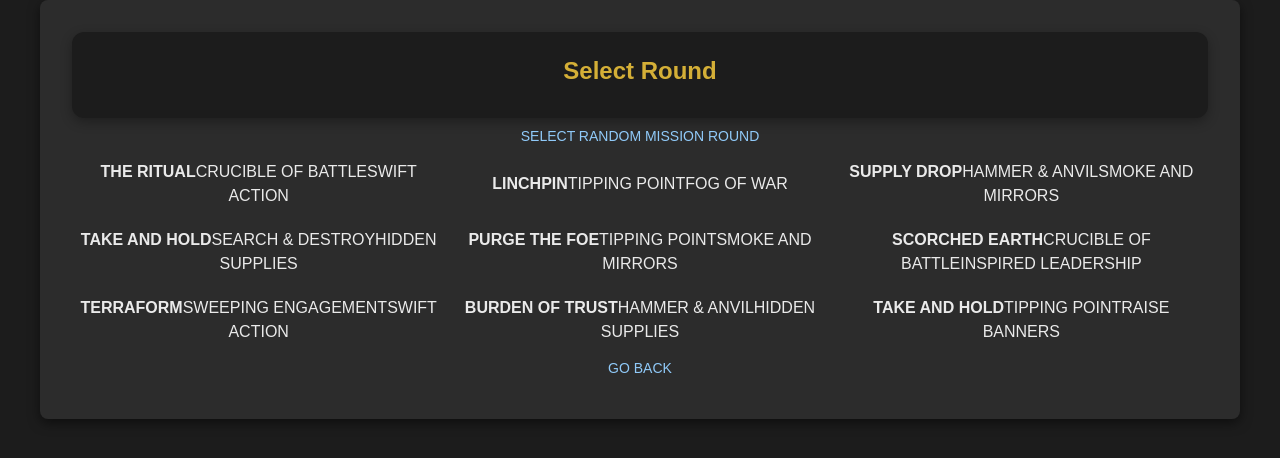
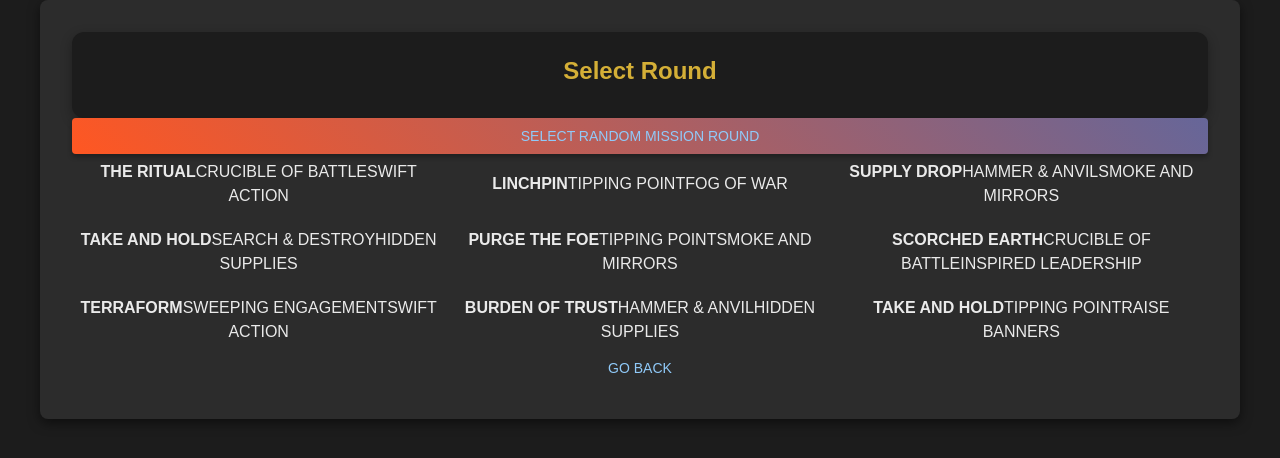
Before and after one commit to JacLopHer/mission-selector-app, a React (Create React App) app: page /select-mission in a window 1280 px wide. Shown: the top 458 px of the page. Built offline with nearby package versions, Linux system fonts and the light colour scheme.

Commit message:
working sass

```diff
--- a/src/components/MissionSelector.jsx
+++ b/src/components/MissionSelector.jsx
@@ -4,7 +4,7 @@
 import MissionContext from '../MissionContext';
 import { Button, Typography, Grid } from '@mui/material';
 import { StyledContainer, StyledTitle } from './StyledTitle';
-import '../styles/MissionSelector.module.scss'; // Asegúrate de crear este archivo CSS
+import classes from '../styles/MissionSelector.module.scss'; // Asegúrate de crear este archivo CSS
 
 const MissionSelector = () => {
   const { selectedTournamentType, setSelectedMission } = useContext(MissionContext);
@@ -27,7 +27,7 @@
         <StyledTitle variant="h4">Select Round</StyledTitle>
       </StyledContainer>
       <Button
-        className="random-button"
+        className={classes.randomButton}
         onClick={handleRandomSelect}
         fullWidth
       >
--- a/src/styles/MissionSelector.module.scss
+++ b/src/styles/MissionSelector.module.scss
@@ -39,7 +39,7 @@
     text-transform: none;
   }
 
-  .random-button {
+  .randomButton {
     background: linear-gradient(45deg, #FF5722, #666699);
     border: none;
     border-radius: 8px;
```
